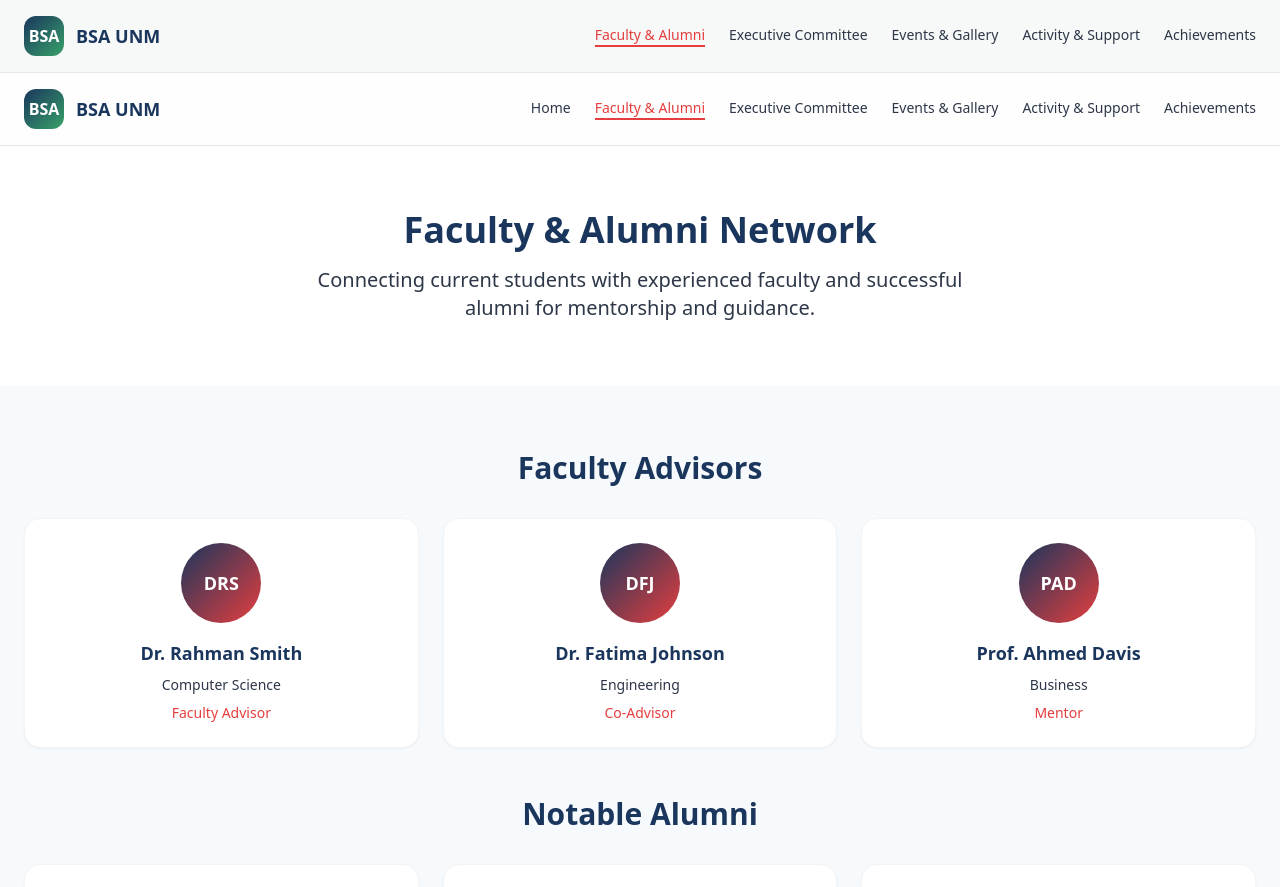
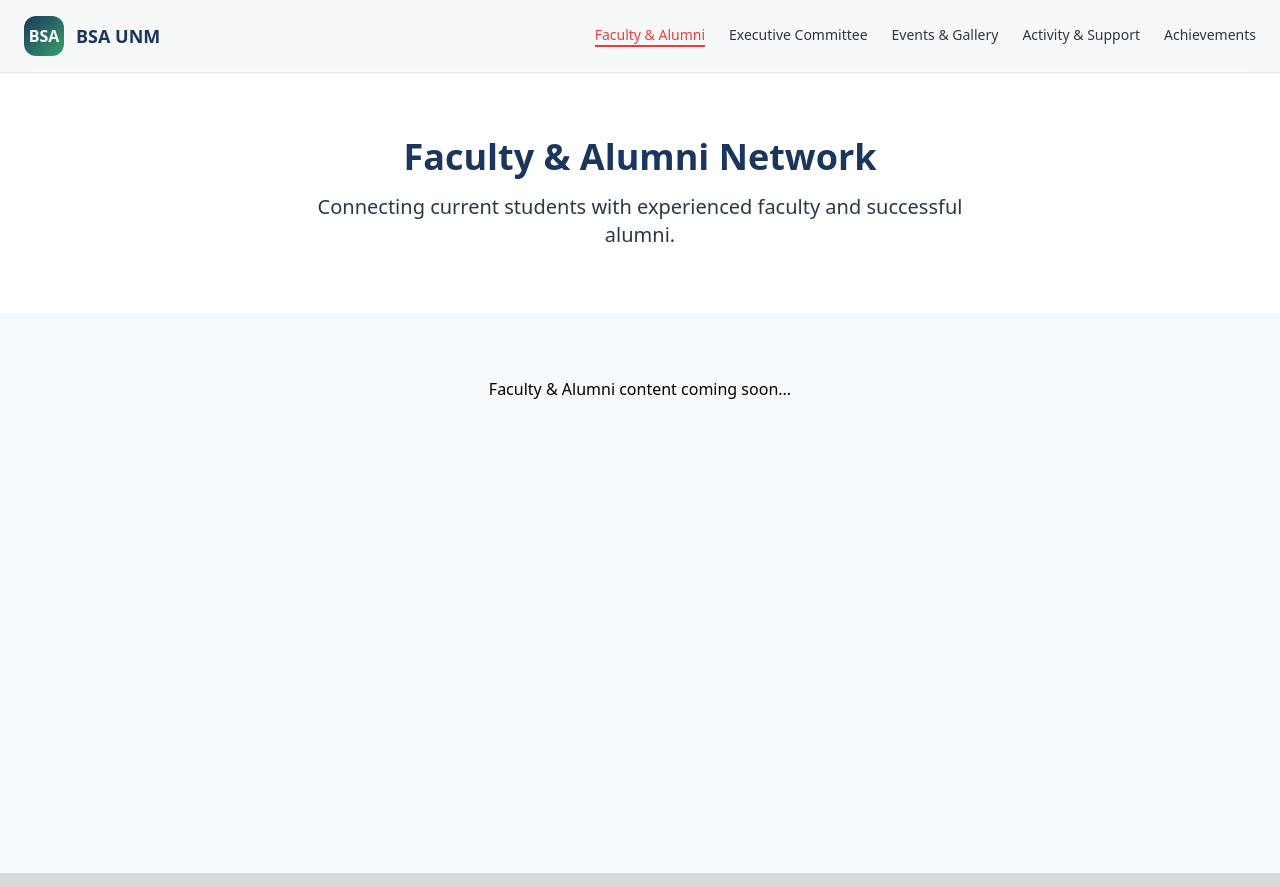
Before and after one commit to SalmanShaikat/bsaunmtesting, a Next.js app: page /faculty-alumni in a window 1280 px wide. Shown: the top 887 px of the page. Built offline with nearby package versions, Linux system fonts and the light colour scheme.

Commit message:
Update page.tsx

```diff
--- a/app/faculty-alumni/page.tsx
+++ b/app/faculty-alumni/page.tsx
@@ -1,114 +1,22 @@
-import Link from 'next/link'
-
 export default function FacultyAlumni() {
-  const categories = [
-    {
-      title: "Faculty Advisors",
-      people: [
-        { name: "Dr. Rahman Smith", department: "Computer Science", role: "Faculty Advisor" },
-        { name: "Dr. Fatima Johnson", department: "Engineering", role: "Co-Advisor" },
-        { name: "Prof. Ahmed Davis", department: "Business", role: "Mentor" }
-      ]
-    },
-    {
-      title: "Notable Alumni",
-      people: [
-        { name: "Maria Khan", graduation: "2020", position: "Software Engineer, Google" },
-        { name: "David Islam", graduation: "2019", position: "Data Scientist, Microsoft" },
-        { name: "Sarah Chowdhury", graduation: "2021", position: "Product Manager, Apple" }
-      ]
-    },
-    {
-      title: "Current Students",
-      people: [
-        { name: "Alexa Rahman", major: "Computer Science", year: "Senior" },
-        { name: "Michael Hossain", major: "Mechanical Engineering", year: "Junior" },
-        { name: "Jessica Ali", major: "Business Administration", year: "Sophomore" }
-      ]
-    }
-  ]
-
   return (
     <div className="min-h-screen bg-light">
-      <NavBar current="Faculty & Alumni" />
-
+      {/* No NavBar - it's in the layout! */}
       <header className="bg-white py-16">
         <div className="container mx-auto px-6 text-center">
           <h1 className="text-4xl font-bold text-primary mb-4">Faculty & Alumni Network</h1>
           <p className="text-xl text-secondary max-w-2xl mx-auto">
-            Connecting current students with experienced faculty and successful alumni for mentorship and guidance.
+            Connecting current students with experienced faculty and successful alumni.
           </p>
         </div>
       </header>
 
       <main className="container mx-auto px-6 py-16">
-        <div className="grid gap-12">
-          {categories.map((category, index) => (
-            <div key={index}>
-              <h2 className="text-3xl font-bold text-primary mb-8 text-center">{category.title}</h2>
-              <div className="grid md:grid-cols-3 gap-6">
-                {category.people.map((person, personIndex) => (
-                  <div key={personIndex} className="bg-white rounded-2xl p-6 shadow-sm hover:shadow-md transition-all duration-300 border border-gray-100 text-center">
-                    <div className="w-20 h-20 bg-gradient-to-br from-primary to-accent rounded-full flex items-center justify-center mx-auto mb-4">
-                      <span className="text-white font-bold text-lg">
-                        {person.name.split(' ').map(n => n[0]).join('')}
-                      </span>
-                    </div>
-                    <h3 className="font-bold text-lg text-primary mb-2">{person.name}</h3>
-                    <p className="text-secondary text-sm mb-2">{person.department || person.major}</p>
-                    <p className="text-accent text-sm font-medium">{person.role || person.position || person.year}</p>
-                    {person.graduation && (
-                      <p className="text-gray-500 text-xs mt-2">Class of {person.graduation}</p>
-                    )}
-                  </div>
-                ))}
-              </div>
-            </div>
-          ))}
+        {/* Your page content */}
+        <div className="text-center">
+          <p>Faculty & Alumni content coming soon...</p>
         </div>
       </main>
     </div>
   )
 }
-
-function NavBar({ current }: { current: string }) {
-  const navItems = [
-    { name: 'Home', href: '/' },
-    { name: 'Faculty & Alumni', href: '/faculty-alumni' },
-    { name: 'Executive Committee', href: '/executive-committee' },
-    { name: 'Events & Gallery', href: '/events-gallery' },
-    { name: 'Activity & Support', href: '/activity-support' },
-    { name: 'Achievements', href: '/achievements' },
-  ]
-
-  return (
-    <nav className="bg-white/80 backdrop-blur-md border-b border-gray-200 sticky top-0 z-50">
-      <div className="container mx-auto px-6 py-4">
-        <div className="flex justify-between items-center">
-          <Link href="/" className="flex items-center space-x-3 group">
-            <div className="w-10 h-10 bg-gradient-to-br from-primary to-success rounded-xl flex items-center justify-center">
-              <span className="text-white font-bold">BSA</span>
-            </div>
-            <span className="text-lg font-bold text-primary">BSA UNM</span>
-          </Link>
-
-          <div className="flex space-x-6">
-            {navItems.map((item) => (
-              <Link
-                key={item.name}
-                href={item.href}
-                className={`text-sm font-medium transition-colors duration-200 ${
-                  current === item.name
-                    ? 'text-accent border-b-2 border-accent'
-                    : 'text-secondary hover:text-accent'
-                }`}
-              >
-                {item.name}
-              </Link>
-            ))}
-          </div>
-        </div>
-      </div>
-    </nav>
-  )
-}
```
